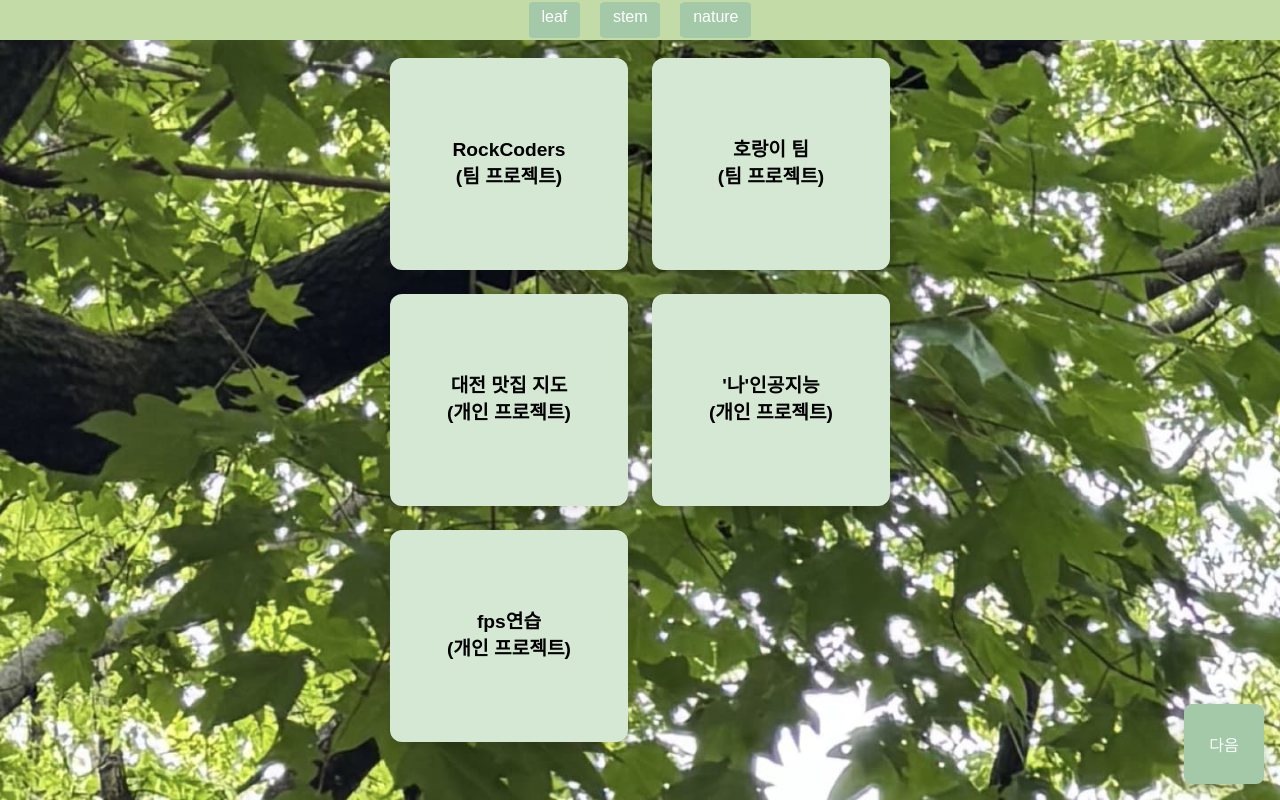
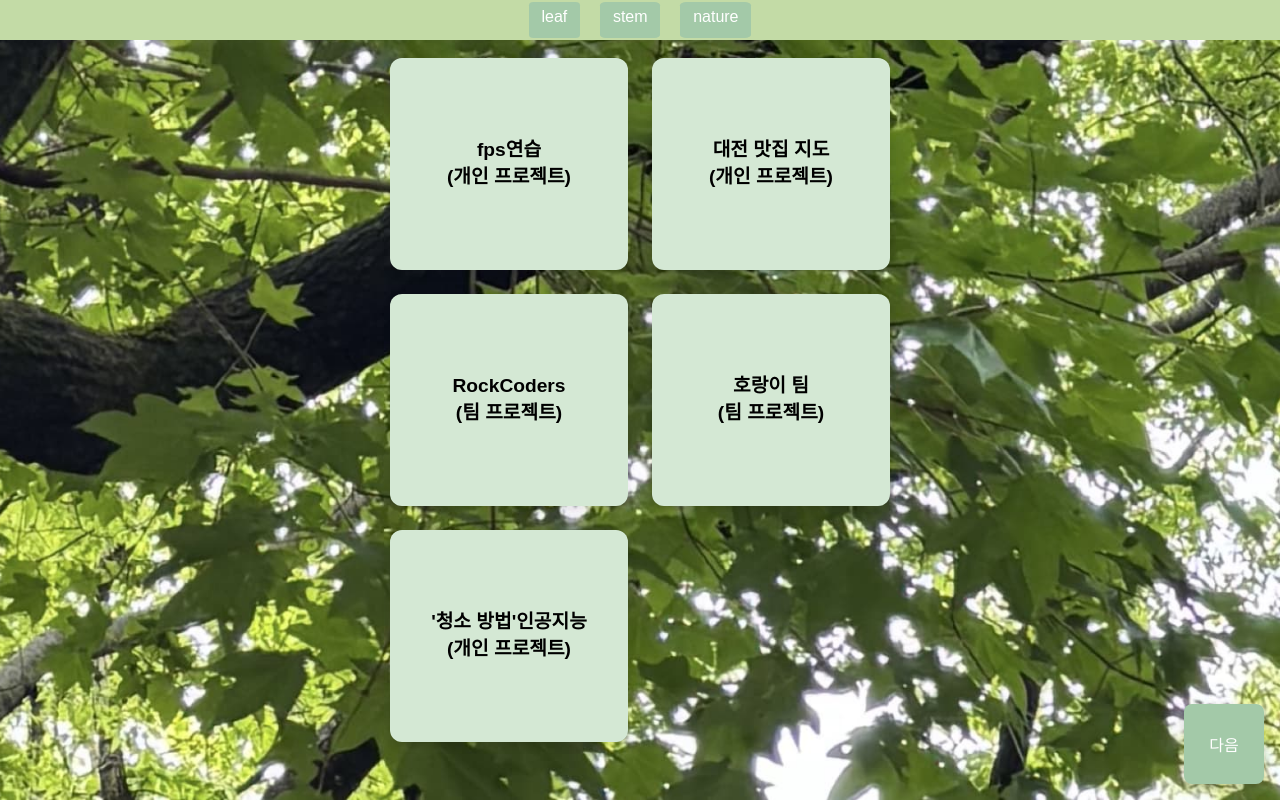
Before and after one commit to jojayeon/my_home, a React (Create React App) app in the folder my_home/: page /leaf in a window 1280 px wide. Built offline with nearby package versions, Linux system fonts and the light colour scheme.

Commit message:
:package: 순서 변경및 링크 변경

```diff
--- a/my_home/src/pages/leaf.jsx
+++ b/my_home/src/pages/leaf.jsx
@@ -5,6 +5,49 @@ import '../styles/leaf.css';
 
 function Leaf() {
   const projects = [
+    {
+      title: "fps연습\n(개인 프로젝트)",
+      subtitle: '에임 연습',
+      description: [
+        '오버워치라는 게임을 즐기면서 너무 빠지는 것을 방지하고',
+        '실력은 좋아졌으면 하는 마음에 만든 프로젝트입니다.',
+      ],
+      image: '/images/aim.jpg',
+      links: [
+        {
+          label: '바로가기',
+          href: 'https://aim-practice-3-d.vercel.app/',
+        },
+        {
+          label: '깃허브 바로가기',
+          href: 'https://github.com/jojayeon/Aim_Practice',
+        },
+        {
+          label: '노션 바로가기',
+          href: 'https://www.notion.so/1f14d9dd1326800e9505e8a9cf6ff65e',
+        },
+      ],
+    },
+    {
+      title: '대전 맛집 지도\n(개인 프로젝트)',
+      subtitle: '대전 맛집',
+      description: [
+        '데이터 분석을 중점으로 두고 진행한 프로젝트입니다.',
+        '블루리본과 카카오맵 평점, 리뷰 분석까지',
+        '총 3가지를 중점으로 판단한 맛집 지도.',
+      ],
+      image: '/images/map.jpg',
+      links: [
+        {
+          label: '바로가기',
+          href: 'https://py-really-delicious-restaurant-fs28ehrn1-jojayeons-projects.vercel.app/',
+        },
+        {
+          label: '깃허브 바로가기',
+          href: 'https://github.com/jojayeon/py-Really_delicious_restaurant',
+        },
+      ],
+    },
     {
       title: `RockCoders\n(팀 프로젝트)`,
       subtitle: 'ERP 프로그램',
@@ -48,66 +91,22 @@ function Leaf() {
       ],
     },
     {
-      title: '대전 맛집 지도\n(개인 프로젝트)',
-      subtitle: '대전 맛집',
-      description: [
-        '데이터 분석을 중점으로 두고 진행한 프로젝트입니다.',
-        '블루리본과 카카오맵 평점, 리뷰 분석까지',
-        '총 3가지를 중점으로 판단한 맛집 지도.',
-      ],
-      image: '/images/map.jpg',
-      links: [
-        {
-          label: '바로가기',
-          href: 'https://py-really-delicious-restaurant-fs28ehrn1-jojayeons-projects.vercel.app/',
-        },
-        {
-          label: '깃허브 바로가기',
-          href: 'https://github.com/jojayeon/py-Really_delicious_restaurant',
-        },
-      ],
-    },
-    {
-      title: "'나'인공지능\n(개인 프로젝트)",
+      title: "'청소 방법'인공지능\n(개인 프로젝트)",
       subtitle: 'LLama 파인 튜닝',
       description: [
-        '제가 작성했던 노션을 가지고 학습을 하여',
-        '나와 같은 인공지능을 만들어보려했습니다.',
-        '머신러닝과 파인튜닝의 학습부족으로',
-        '결과적으로 완성하지는 못한 프로젝트입니다.',
+        '청소에 관심이 많아, 이미 알고 있는 내용도 정확하게',
+        '다시 확인하고 싶을 때 빠르게 도움을 받을 수 있는',
+        '청소법을 알려주는 AI를 개발하는 것이 목표입니다.'
       ],
       image: '/images/llama.jpg',
       links: [
         {
-          label: '바로가기',
-          href: 'https://myaillama.s3.ap-northeast-2.amazonaws.com/index.html',
+          label: '진행 중',
+          href: '',
         },
         {
           label: '깃허브 바로가기',
-          href: 'https://github.com/jojayeon/Fine_Tuning',
-        },
-      ],
-    },
-    {
-      title: "fps연습\n(개인 프로젝트)",
-      subtitle: '에임 연습',
-      description: [
-        '오버워치라는 게임을 즐기면서 너무 빠지는 것을 방지하고',
-        '실력은 좋아졌으면 하는 마음에 만든 프로젝트입니다.',
-      ],
-      image: '/images/aim.jpg',
-      links: [
-        {
-          label: '바로가기',
-          href: 'https://aim-practice-3-d.vercel.app/',
-        },
-        {
-          label: '깃허브 바로가기',
-          href: 'https://github.com/jojayeon/Aim_Practice',
-        },
-        {
-          label: '노션 바로가기',
-          href: 'https://www.notion.so/1f14d9dd1326800e9505e8a9cf6ff65e',
+          href: 'https://github.com/jojayeon/llama_Fine_Tuning',
         },
       ],
     },
```
